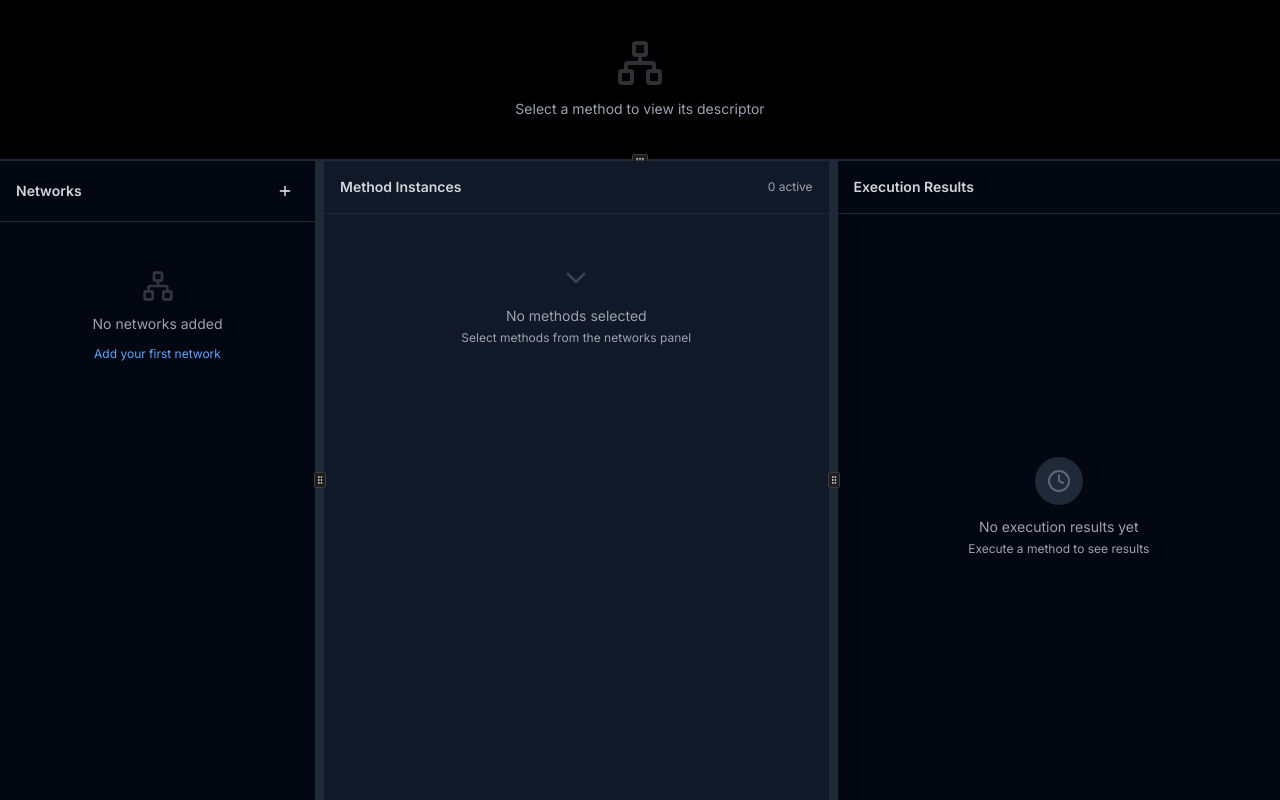
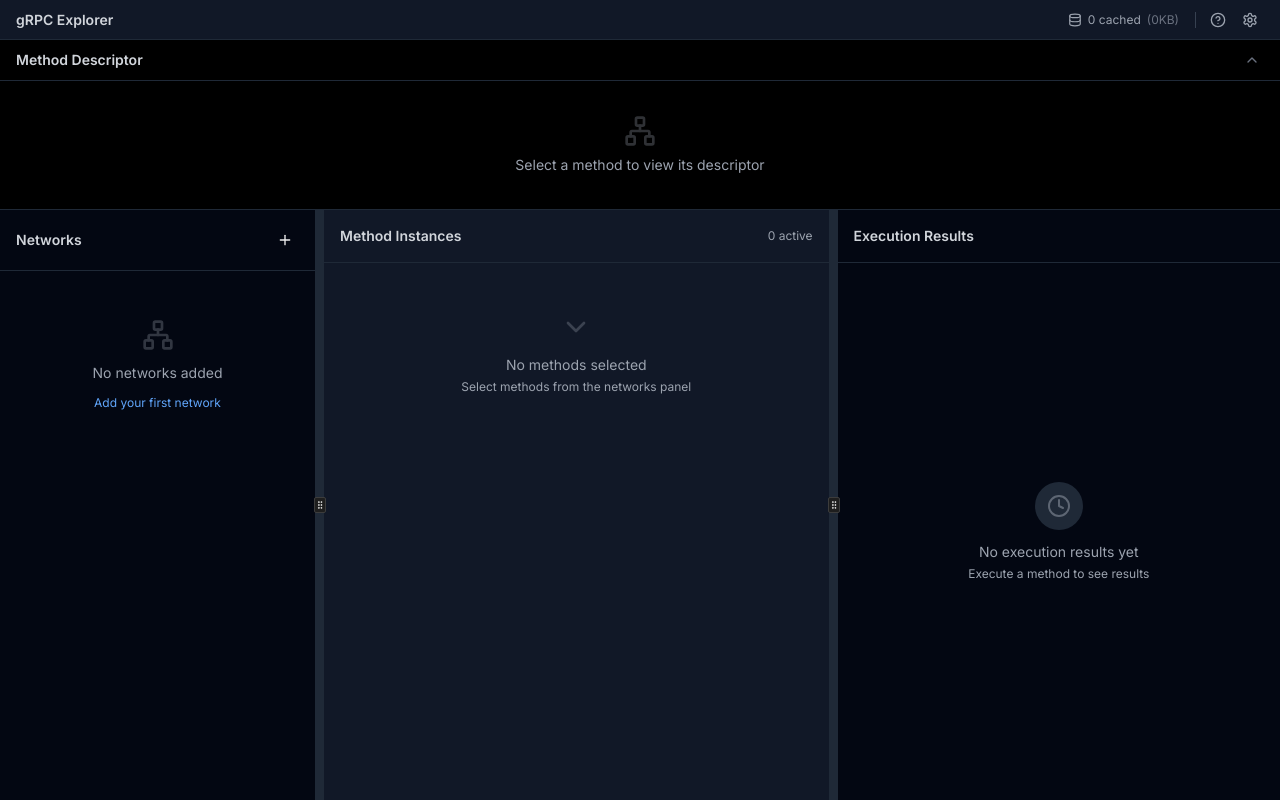
Before and after one commit to Cordtus/grpcwebexplorer, a Next.js app: page / in a window 1280 px wide. Built offline with nearby package versions, Linux system fonts and the light colour scheme.

Commit message:
Add compact menu bar with cache management and collapsible method descriptor

```diff
--- a/components/GrpcExplorerApp.tsx
+++ b/components/GrpcExplorerApp.tsx
@@ -1,7 +1,7 @@
 'use client';
 
 import React, { useState, useCallback, useEffect, useMemo } from 'react';
-import { ChevronDown, Plus, Network, Play, X, Loader2, Copy, Check } from 'lucide-react';
+import { ChevronDown, ChevronUp, Plus, Network, Play, X, Loader2, Copy, Check } from 'lucide-react';
 import { cn } from '@/lib/utils';
 import { ExpandableBlock } from './ExpandableBlock';
 import NetworkBlock from './NetworkBlock';
@@ -9,6 +9,8 @@ import MethodBlock from './MethodBlock';
 import MethodDescriptor from './MethodDescriptor';
 import ResultsPanel from './ResultsPanel';
 import AddNetworkDialog from './AddNetworkDialog';
+import MenuBar from './MenuBar';
+import KeyboardShortcutsDialog from './KeyboardShortcutsDialog';
 import { ResizablePanelGroup, ResizablePanel, ResizableHandle } from '@/components/ui/resizable';
 import { getFromCache, saveToCache, getServicesCacheKey } from '@/lib/utils/client-cache';
 
@@ -79,6 +81,8 @@ export default function GrpcExplorerApp() {
   const [executionResults, setExecutionResults] = useState<ExecutionResult[]>([]);
   const [showAddNetwork, setShowAddNetwork] = useState(false);
   const [isExecuting, setIsExecuting] = useState(false);
+  const [showKeyboardShortcuts, setShowKeyboardShortcuts] = useState(false);
+  const [descriptorCollapsed, setDescriptorCollapsed] = useState(false);
 
   // Generate unique ID
   const generateId = () => `${Date.now()}-${Math.random().toString(36).substr(2, 9)}`;
@@ -278,12 +282,29 @@ export default function GrpcExplorerApp() {
   }, [selectedMethod, executionResults]);
 
   return (
-    <div className="h-screen bg-gray-50 dark:bg-gray-900">
-      {/* Vertical resizable group for top/bottom split */}
-      <ResizablePanelGroup direction="vertical" className="h-full">
-        {/* Top Panel - Method Descriptor */}
-        <ResizablePanel defaultSize={20} minSize={10} maxSize={40}>
-          <div className="h-full border-b border-gray-200 dark:border-gray-800 bg-white dark:bg-black">
+    <div className="h-screen bg-gray-50 dark:bg-gray-900 flex flex-col">
+      {/* Menu Bar */}
+      <MenuBar
+        onShowKeyboardShortcuts={() => setShowKeyboardShortcuts(true)}
+        onShowSettings={() => {/* TODO: implement settings */}}
+      />
+
+      {/* Method Descriptor - Collapsible */}
+      {!descriptorCollapsed && (
+        <div className="border-b border-gray-200 dark:border-gray-800 bg-white dark:bg-black">
+          <div className="flex items-center justify-between px-4 py-2 border-b border-gray-200 dark:border-gray-800">
+            <h3 className="text-sm font-semibold text-gray-700 dark:text-gray-300">
+              Method Descriptor
+            </h3>
+            <button
+              onClick={() => setDescriptorCollapsed(true)}
+              className="p-1 hover:bg-gray-100 dark:hover:bg-gray-800 rounded transition-colors"
+              title="Collapse descriptor panel"
+            >
+              <ChevronUp className="h-4 w-4 text-gray-500" />
+            </button>
+          </div>
+          <div className="max-h-60 overflow-y-auto">
             {selectedMethod ? (
               <MethodDescriptor
                 method={selectedMethod.method}
@@ -291,24 +312,38 @@ export default function GrpcExplorerApp() {
                 color={selectedMethod.color}
               />
             ) : (
-              <div className="h-full flex items-center justify-center text-gray-500 dark:text-gray-400">
+              <div className="h-32 flex items-center justify-center text-gray-500 dark:text-gray-400">
                 <div className="text-center">
-                  <Network className="h-12 w-12 mx-auto mb-3 opacity-30" />
+                  <Network className="h-8 w-8 mx-auto mb-2 opacity-30" />
                   <p className="text-sm">Select a method to view its descriptor</p>
                 </div>
               </div>
             )}
           </div>
-        </ResizablePanel>
+        </div>
+      )}
 
-        <ResizableHandle withHandle className="h-2 bg-gray-200 dark:bg-gray-800 hover:bg-blue-500 transition-colors" />
+      {/* Collapse button when panel is collapsed */}
+      {descriptorCollapsed && (
+        <div className="border-b border-gray-200 dark:border-gray-800 bg-white dark:bg-black">
+          <button
+            onClick={() => setDescriptorCollapsed(false)}
+            className="w-full flex items-center justify-between px-4 py-1.5 hover:bg-gray-50 dark:hover:bg-gray-900 transition-colors"
+            title="Expand descriptor panel"
+          >
+            <span className="text-xs text-gray-500 dark:text-gray-400">
+              {selectedMethod ? `${selectedMethod.service.name}.${selectedMethod.method.name}` : 'Method Descriptor'}
+            </span>
+            <ChevronDown className="h-4 w-4 text-gray-500" />
+          </button>
+        </div>
+      )}
 
-        {/* Bottom Panel - Main Content Area */}
-        <ResizablePanel defaultSize={80}>
-          {/* Horizontal resizable group for left/center/right split */}
-          <ResizablePanelGroup direction="horizontal" className="h-full">
-            {/* Left Panel - Networks */}
-            <ResizablePanel defaultSize={25} minSize={15} maxSize={40}>
+      {/* Main Content Area - 3 Panel Layout */}
+      <div className="flex-1 min-h-0">
+        <ResizablePanelGroup direction="horizontal" className="h-full">
+          {/* Left Panel - Networks */}
+          <ResizablePanel defaultSize={25} minSize={15} maxSize={40}>
               <div className="h-full border-r border-gray-200 dark:border-gray-800 bg-white dark:bg-gray-950 overflow-y-auto">
           <div className="sticky top-0 z-10 bg-white dark:bg-gray-950 border-b border-gray-200 dark:border-gray-800">
             <div className="flex items-center justify-between p-4">
@@ -402,8 +437,7 @@ export default function GrpcExplorerApp() {
               </div>
             </ResizablePanel>
           </ResizablePanelGroup>
-        </ResizablePanel>
-      </ResizablePanelGroup>
+        </div>
 
       {/* Add Network Dialog */}
       {showAddNetwork && (
@@ -412,6 +446,11 @@ export default function GrpcExplorerApp() {
           onClose={() => setShowAddNetwork(false)}
         />
       )}
+
+      <KeyboardShortcutsDialog
+        open={showKeyboardShortcuts}
+        onClose={() => setShowKeyboardShortcuts(false)}
+      />
     </div>
   );
 }
--- /dev/null
+++ b/components/MenuBar.tsx
@@ -0,0 +1,118 @@
+// Compact menu bar component
+'use client';
+
+import React, { useState } from 'react';
+import { Settings, Download, Upload, Trash2, Database, HelpCircle } from 'lucide-react';
+import { getCacheStats, clearAllCache } from '@/lib/utils/client-cache';
+
+interface MenuBarProps {
+  onShowSettings?: () => void;
+  onShowKeyboardShortcuts?: () => void;
+}
+
+export default function MenuBar({ onShowSettings, onShowKeyboardShortcuts }: MenuBarProps) {
+  const [cacheStats, setCacheStats] = useState({ count: 0, sizeKB: 0 });
+  const [showCacheMenu, setShowCacheMenu] = useState(false);
+
+  // Update cache stats
+  const updateCacheStats = () => {
+    const stats = getCacheStats();
+    setCacheStats(stats);
+  };
+
+  // Handle clear cache
+  const handleClearCache = () => {
+    if (confirm('Clear all cached data? You will need to re-fetch services from all endpoints.')) {
+      clearAllCache();
+      updateCacheStats();
+      setShowCacheMenu(false);
+    }
+  };
+
+  // Load cache stats on mount
+  React.useEffect(() => {
+    updateCacheStats();
+  }, []);
+
+  return (
+    <div className="h-10 bg-gray-100 dark:bg-gray-900 border-b border-gray-200 dark:border-gray-800 flex items-center justify-between px-4">
+      {/* Left side - App title */}
+      <div className="flex items-center gap-2">
+        <h1 className="text-sm font-semibold text-gray-700 dark:text-gray-300">
+          gRPC Explorer
+        </h1>
+      </div>
+
+      {/* Right side - Actions */}
+      <div className="flex items-center gap-1">
+        {/* Cache Stats */}
+        <div className="relative">
+          <button
+            onClick={() => {
+              updateCacheStats();
+              setShowCacheMenu(!showCacheMenu);
+            }}
+            className="flex items-center gap-1.5 px-2 py-1 text-xs text-gray-600 dark:text-gray-400 hover:bg-gray-200 dark:hover:bg-gray-800 rounded transition-colors"
+            title="Cache information"
+          >
+            <Database className="h-3.5 w-3.5" />
+            <span>{cacheStats.count} cached</span>
+            <span className="text-gray-400 dark:text-gray-500">
+              ({cacheStats.sizeKB}KB)
+            </span>
+          </button>
+
+          {/* Cache dropdown menu */}
+          {showCacheMenu && (
+            <>
+              <div
+                className="fixed inset-0 z-40"
+                onClick={() => setShowCacheMenu(false)}
+              />
+              <div className="absolute right-0 top-full mt-1 w-56 bg-white dark:bg-gray-800 border border-gray-200 dark:border-gray-700 rounded-lg shadow-lg z-50 py-1">
+                <div className="px-3 py-2 text-xs text-gray-500 dark:text-gray-400 border-b border-gray-200 dark:border-gray-700">
+                  <div className="flex justify-between mb-1">
+                    <span>Cache entries:</span>
+                    <span className="font-medium">{cacheStats.count}</span>
+                  </div>
+                  <div className="flex justify-between">
+                    <span>Size:</span>
+                    <span className="font-medium">{cacheStats.sizeKB} KB</span>
+                  </div>
+                </div>
+                <button
+                  onClick={handleClearCache}
+                  className="w-full flex items-center gap-2 px-3 py-2 text-xs text-red-600 dark:text-red-400 hover:bg-gray-100 dark:hover:bg-gray-700 transition-colors"
+                >
+                  <Trash2 className="h-3.5 w-3.5" />
+                  Clear all cache
+                </button>
+              </div>
+            </>
+          )}
+        </div>
+
+        {/* Divider */}
+        <div className="h-4 w-px bg-gray-300 dark:bg-gray-700 mx-1" />
+
+        {/* Keyboard Shortcuts */}
+        <button
+          onClick={onShowKeyboardShortcuts}
+          className="p-1.5 text-gray-600 dark:text-gray-400 hover:bg-gray-200 dark:hover:bg-gray-800 rounded transition-colors"
+          title="Keyboard shortcuts (Cmd/Ctrl+K)"
+        >
+          <HelpCircle className="h-4 w-4" />
+        </button>
+
+        {/* Settings (placeholder for future) */}
+        <button
+          onClick={onShowSettings}
+          className="p-1.5 text-gray-600 dark:text-gray-400 hover:bg-gray-200 dark:hover:bg-gray-800 rounded transition-colors"
+          title="Settings"
+        >
+          <Settings className="h-4 w-4" />
+        </button>
+      </div>
+    </div>
+  );
+}
```
